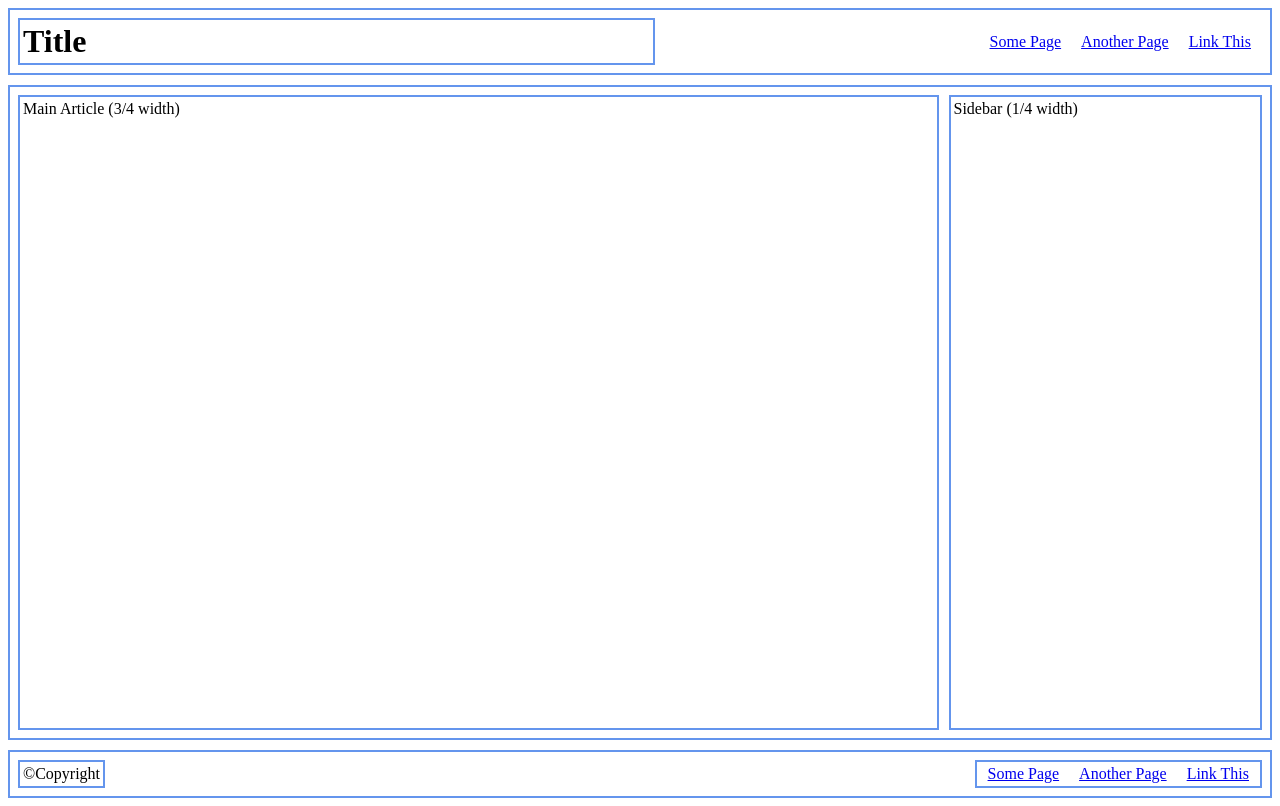
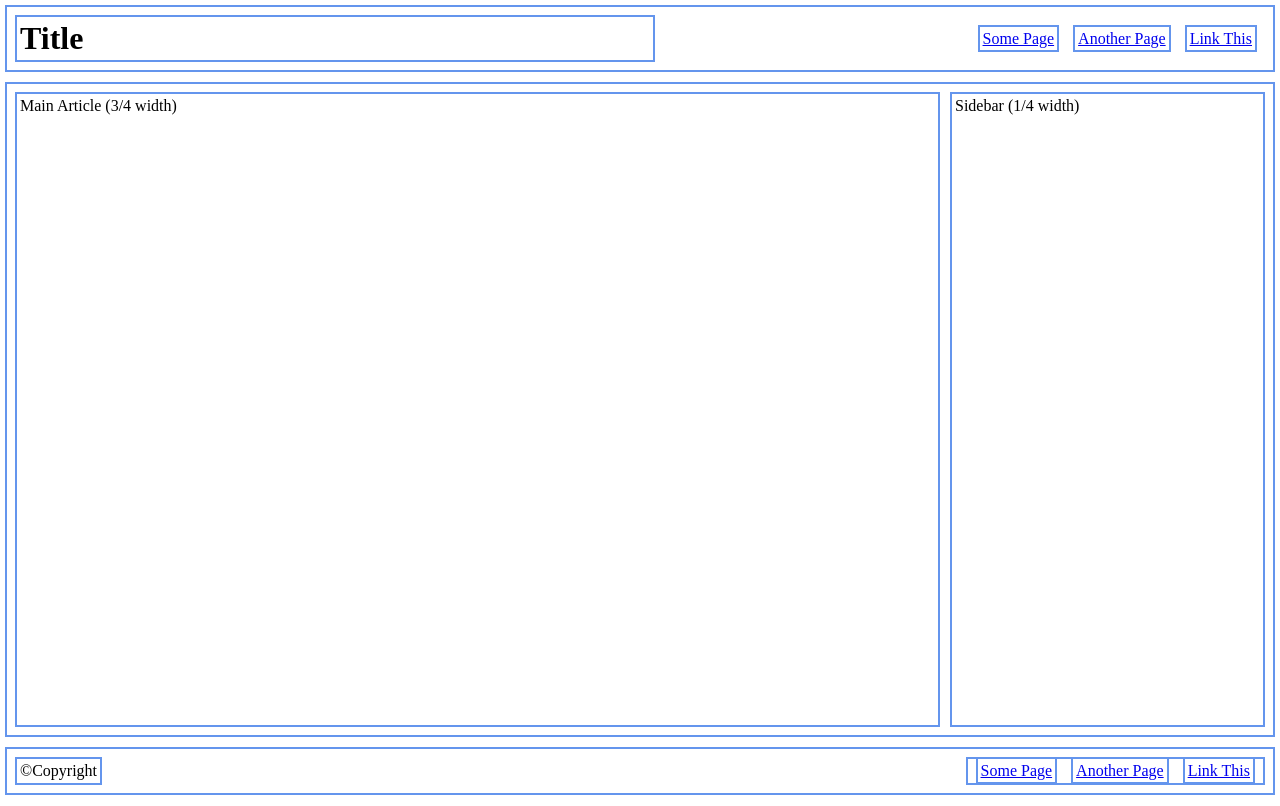
Before and after one commit to Reginald31382/boxMethodCheatsheet-html, a plain HTML site: page exercise-3-Reginald31382/index.html in a window 1280 px wide. Drawn offline with Linux system fonts and the light colour scheme.

Commit message:
Update styles.css

```diff
--- a/exercise-3-Reginald31382/styles.css
+++ b/exercise-3-Reginald31382/styles.css
@@ -1,13 +1,4 @@
 * {
-  border: 2px solid cornflowerblue;
-  margin: 5px;
-  padding: 3px;
-}
-
-html,
-body {
-  margin: 0;
-  padding: * {
 	border: 2px solid cornflowerblue;
 	margin: 5px;
 	padding: 3px;
@@ -57,127 +48,4 @@ footer {
 	display: flex;
 	justify-content: space-between;
 	align-items: center;
-	}	* {
-	border: 2px solid cornflowerblue;
-	margin: 5px;
-	padding: 3px;
 	}
-
-html, body {
-	margin: 0;
-	padding: 0;
-	border: none;
-	}
-
-body {
-	height: 100vh;
-	display: flex;
-	flex-direction: column;
-	}
-
-header {
-	display: flex;
-	justify-content: space-between;
-	align-items: center;
-	}
-
-h1 {
-	width: 50%;
-	}
-
-.tool {
-	border: none;
-	}
-
-.middleBox {
-	display: flex;
-	flex: auto;
-	justify-content: space-between;
-	}
-
-.mainArticle {
-	width: 75%
-	}
-
-.sideBar {
-	width: 25%
-	}
-
-footer {
-	display: flex;
-	justify-content: space-between;
-	align-items: center;
-	}	0;
-  border: none;
-}
-
-body {
-  height: 100vh;
-  display: flex;
-  flex-direction: column;
-}
-/*
-.header {
-  display: flex;
-}
-
-.title {
-  width: 50%;
-  font-size: 60px;
-}
-
-.main {
-  display: flex;
-}
-
-.footer {
-  display: flex;
-}
-
-.links {
-  display: flex;
-}
-*/
-
-header {
-  display: flex;
-  justify-content: space-between;
-  align-items: center;
-}
-
-ul {
-  list-style: none;
-  display: flex;
-}
-
-/*.nav, .a, .ul, {
-  border: none;
-} */
-
-header ul, a, nav {
-  border: none;
-}
-
-.title {
-  color: black;
-  text-decoration: none;
-}
-
-main {
-  display: flex;
-  flex: auto;
-}
-
-article {
-  flex: 3;
-}
-
-aside {
-  flex: 1;
-}
-
-footer {
-  display: flex;
-  justify-content: space-between;
-  align-items: center;
-}
```
